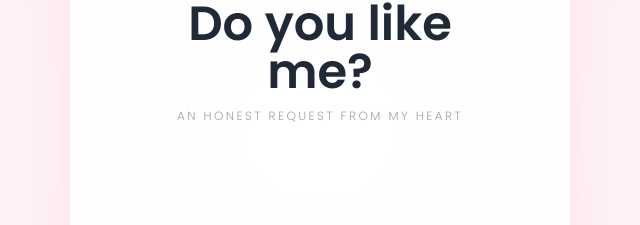
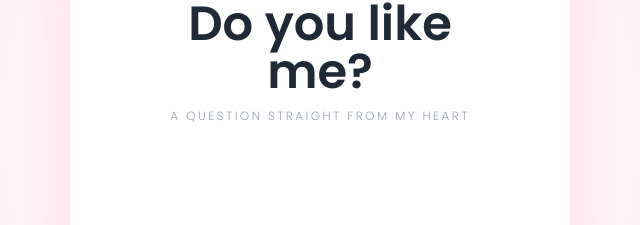
Before and after one commit to Roiitd2912/Work, a plain HTML site: page index.html in a window 1280 px wide. Shown: the part 273-498 px from the top of the page, 320-960 px from the left. Drawn offline with nearby package versions, Linux system fonts and the light colour scheme.

Commit message:
Update index.html
Correction in the line below the question.

```diff
--- a/index.html
+++ b/index.html
@@ -129,7 +129,7 @@
             </div>
 
             <h1 class="text-3xl sm:text-4xl md:text-5xl font-semibold text-gray-800 mb-3 px-2">Do you like me?</h1>
-            <p class="text-gray-400 mb-6 font-light tracking-[0.2em] uppercase text-[9px] md:text-xs">An honest request from my heart</p>
+            <p class="text-gray-400 mb-6 font-light tracking-[0.2em] uppercase text-[9px] md:text-xs">A question straight from my heart</p>
 
             <div id="interaction-zone">
                 <!-- YES Button -->
@@ -296,4 +296,5 @@
         window.onresize = initLayout;
     </script>
 </body>
+
 </html>
```
